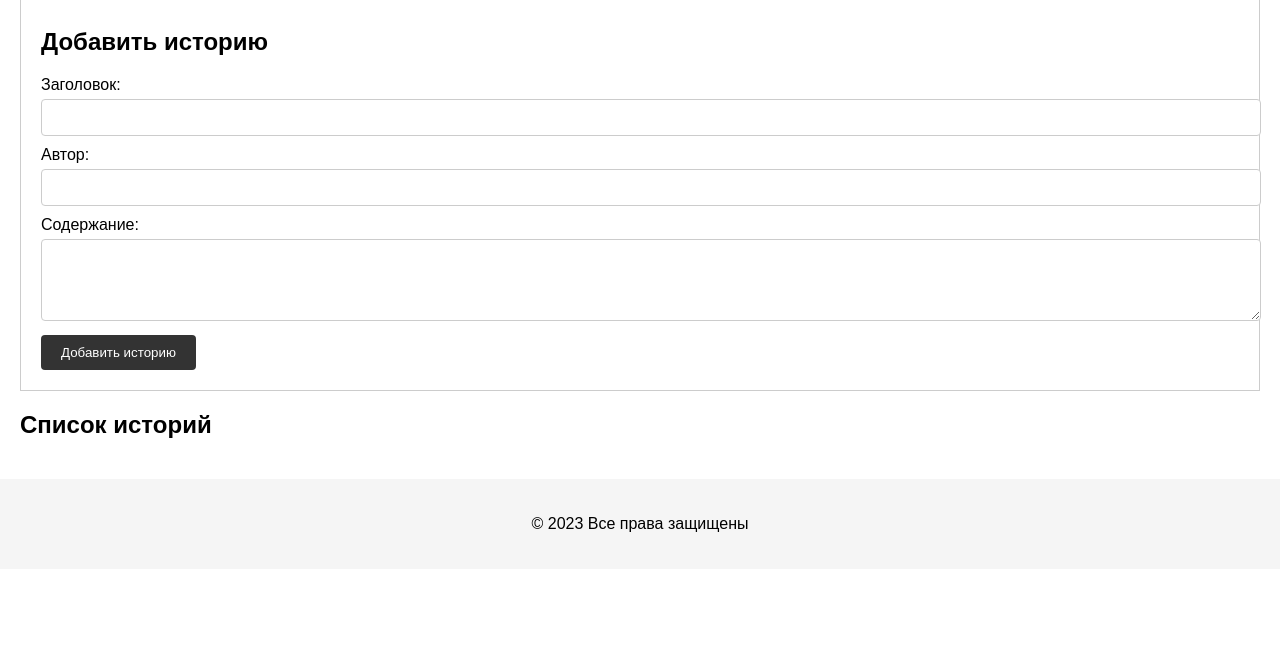
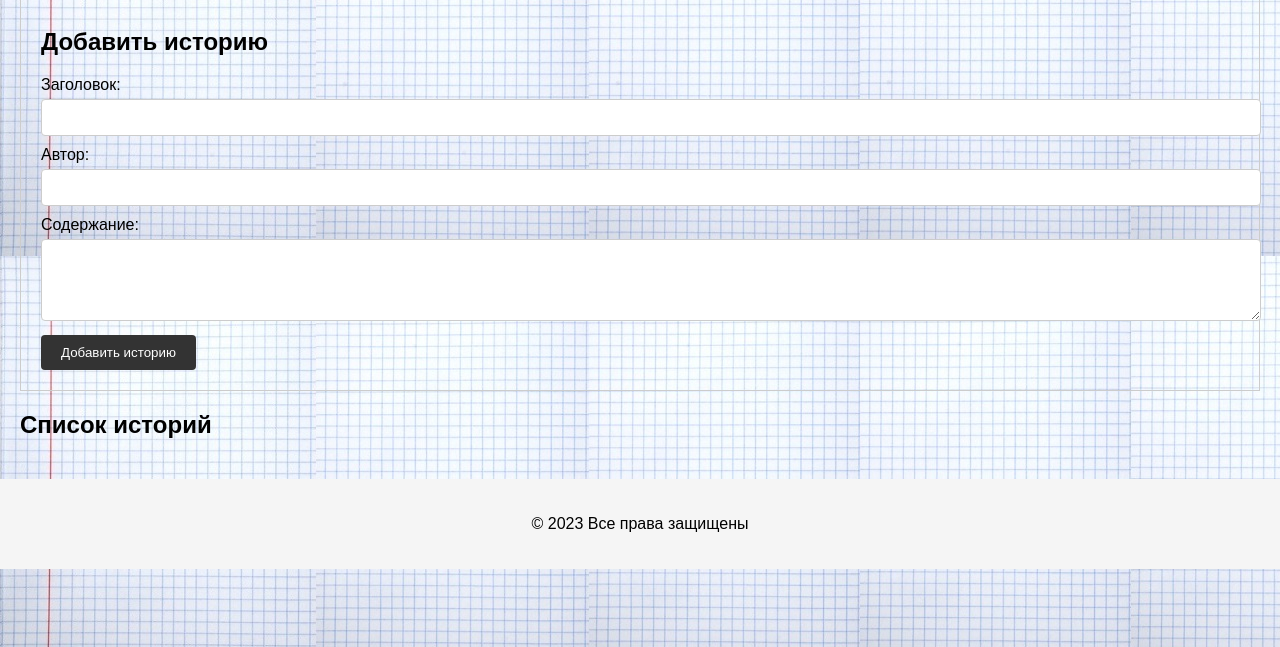
Before and after one commit to maksvelcode/sramu, a plain HTML site: page index.html in a window 1280 px wide. Shown: the part 153-800 px from the top of the page. Drawn offline with Linux system fonts and the light colour scheme.

Commit message:
fon_1
fon

```diff
--- a/styles.css
+++ b/styles.css
@@ -1,7 +1,16 @@
+body {
+
+    background-image: url('font.jpg');
+    height: 150px;
+    padding: 700px;
+}
+
+
 body {
     font-family: Arial, sans-serif;
     margin: 0;
     padding: 0;
+
 }
 
 header, main, footer {
```
Also changed, not shown: index.html (+5 -0 lines), fon/fon.jpg (added), fon/font.jpg (added), fon/left.jpg (added), fon/Новый точечный рисунок (2).bmp (added), fon/Новый точечный рисунок.bmp (added), fon/права сторона.jpg (added), font.jpg (added).
